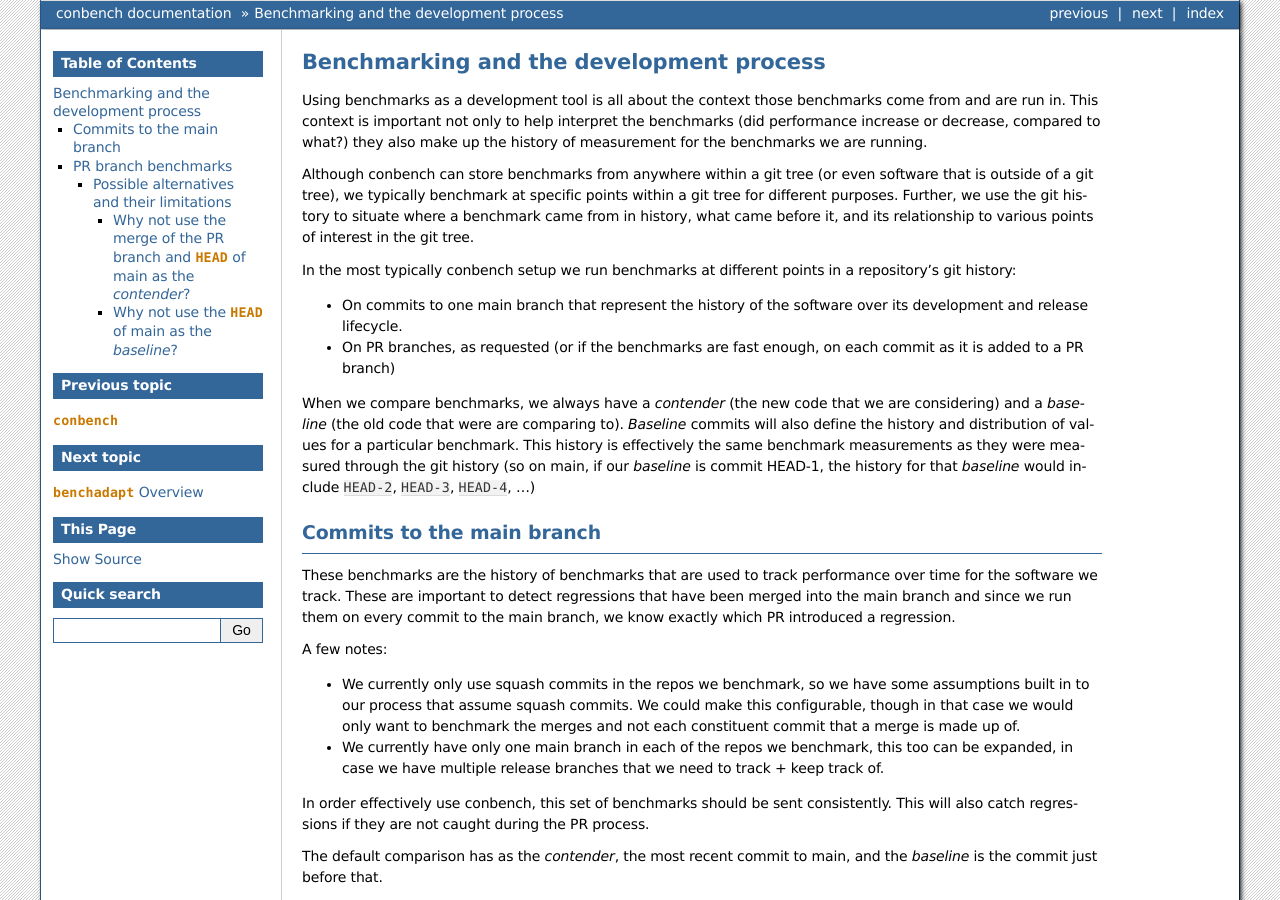
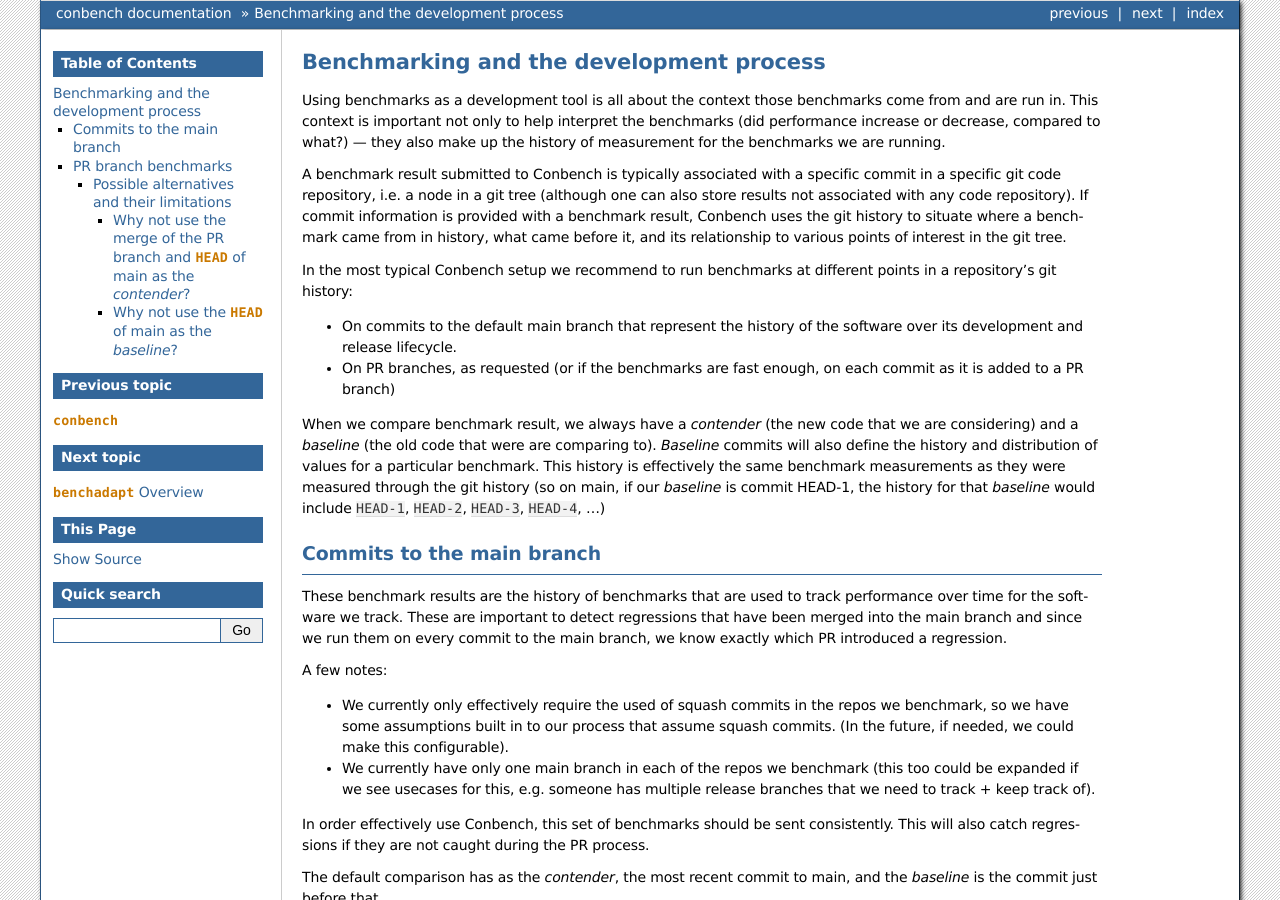
Before and after one commit to conbench/conbench, a Sphinx documentation site: the page built from docs/pages/benchmarking_and_the_dev_process.md, in a window 1280 px wide and 900 px high. Built offline with Sphinx 7.4.7, drawn with Linux system fonts in a browser that asks for light colours; some of the changed text lies outside the part shown.

Commit message:
PR review comments

```diff
--- a/docs/pages/benchmarking_and_the_dev_process.md
+++ b/docs/pages/benchmarking_and_the_dev_process.md
@@ -1,26 +1,26 @@
 # Benchmarking and the development process
 
-Using benchmarks as a development tool is all about the context those benchmarks come from and are run in. This context is important not only to help interpret the benchmarks (did performance increase or decrease, compared to what?) they also make up the history of measurement for the benchmarks we are running.
+Using benchmarks as a development tool is all about the context those benchmarks come from and are run in. This context is important not only to help interpret the benchmarks (did performance increase or decrease, compared to what?) — they also make up the history of measurement for the benchmarks we are running.
 
-Although conbench can store benchmarks from anywhere within a git tree (or even software that is outside of a git tree), we typically benchmark at specific points within a git tree for different purposes. Further, we use the git history to situate where a benchmark came from in history, what came before it, and its relationship to various points of interest in the git tree.
+A benchmark result submitted to Conbench is typically associated with a specific commit in a specific git code repository, i.e. a node in a git tree (although one can also store results not associated with any code repository). If commit information is provided with a benchmark result, Conbench uses the git history to situate where a benchmark came from in history, what came before it, and its relationship to various points of interest in the git tree.
 
-In the most typically conbench setup we run benchmarks at different points in a repository’s git history:
+In the most typical Conbench setup we recommend to run benchmarks at different points in a repository’s git history:
 
-- On commits to one main branch that represent the history of the software over its development and release lifecycle.
+- On commits to the default main branch that represent the history of the software over its development and release lifecycle.
 - On PR branches, as requested (or if the benchmarks are fast enough, on each commit as it is added to a PR branch)
 
-When we compare benchmarks, we always have a _contender_ (the new code that we are considering) and a _baseline_ (the old code that were are comparing to). _Baseline_ commits will also define the history and distribution of values for a particular benchmark. This history is effectively the same benchmark measurements as they were measured through the git history (so on main, if our _baseline_ is commit HEAD-1, the history for that _baseline_ would include `HEAD-2`, `HEAD-3`, `HEAD-4`, …)
+When we compare benchmark result, we always have a _contender_ (the new code that we are considering) and a _baseline_ (the old code that were are comparing to). _Baseline_ commits will also define the history and distribution of values for a particular benchmark. This history is effectively the same benchmark measurements as they were measured through the git history (so on main, if our _baseline_ is commit HEAD-1, the history for that _baseline_ would include `HEAD-1`, `HEAD-2`, `HEAD-3`, `HEAD-4`, …)
 
 ## Commits to the main branch
 
-These benchmarks are the history of benchmarks that are used to track performance over time for the software we track. These are important to detect regressions that have been merged into the main branch and since we run them on every commit to the main branch, we know exactly which PR introduced a regression.
+These benchmark results are the history of benchmarks that are used to track performance over time for the software we track. These are important to detect regressions that have been merged into the main branch and since we run them on every commit to the main branch, we know exactly which PR introduced a regression.
 
 A few notes:
 
-- We currently only use squash commits in the repos we benchmark, so we have some assumptions built in to our process that assume squash commits. We could make this configurable, though in that case we would only want to benchmark the merges and not each constituent commit that a merge is made up of.
-- We currently have only one main branch in each of the repos we benchmark, this too can be expanded, in case we have multiple release branches that we need to track + keep track of.
+- We currently only effectively require the used of squash commits in the repos we benchmark, so we have some assumptions built in to our process that assume squash commits. (In the future, if needed, we could make this configurable).
+- We currently have only one main branch in each of the repos we benchmark (this too could be expanded if we see usecases for this, e.g. someone has multiple release branches that we need to track + keep track of).
 
-In order effectively use conbench, this set of benchmarks should be sent consistently. This will also catch regressions if they are not caught during the PR process.
+In order effectively use Conbench, this set of benchmarks should be sent consistently. This will also catch regressions if they are not caught during the PR process.
 
 The default comparison has as the _contender_, the most recent commit to main, and the _baseline_ is the commit just before that.
 
@@ -47,4 +47,4 @@
 
 #### Why not use the `HEAD` of main as the _baseline_?
 
-When we make comparisons (for example: to determine regressions) we typically compare the PR branch to the point it branched from on main. This allows us to ignore new, unrelated performance improvements that might have been made in main unrelated to the branch. For example: if I benchmark commit C, by default conbench will compare it with results from commit 1. So that if commits 2, 3, 4 all improved or regressed performance, that can be ignored for the purposes of this branch. If a developer *does* want to compare to the `HEAD` of main, the easiest + best way to do that would be to rebase and rerun the benchmarks (though we could add this comparison as well if it’s helpful, it is slightly more complicated to reason about).
+When we make comparisons (for example: to determine regressions) we typically compare the PR branch to the point it branched from on main. This allows us to ignore new, unrelated performance improvements that might have been made in main unrelated to the branch. For example: if I benchmark commit C, by default Conbench will compare it with results from commit 1. So that if commits 2, 3, 4 all improved or regressed performance, that can be ignored for the purposes of this branch. If a developer *does* want to compare to the `HEAD` of main, the easiest + best way to do that would be to rebase and rerun the benchmarks (though we could add this comparison as well if it’s helpful, it is slightly more complicated to reason about).
```
